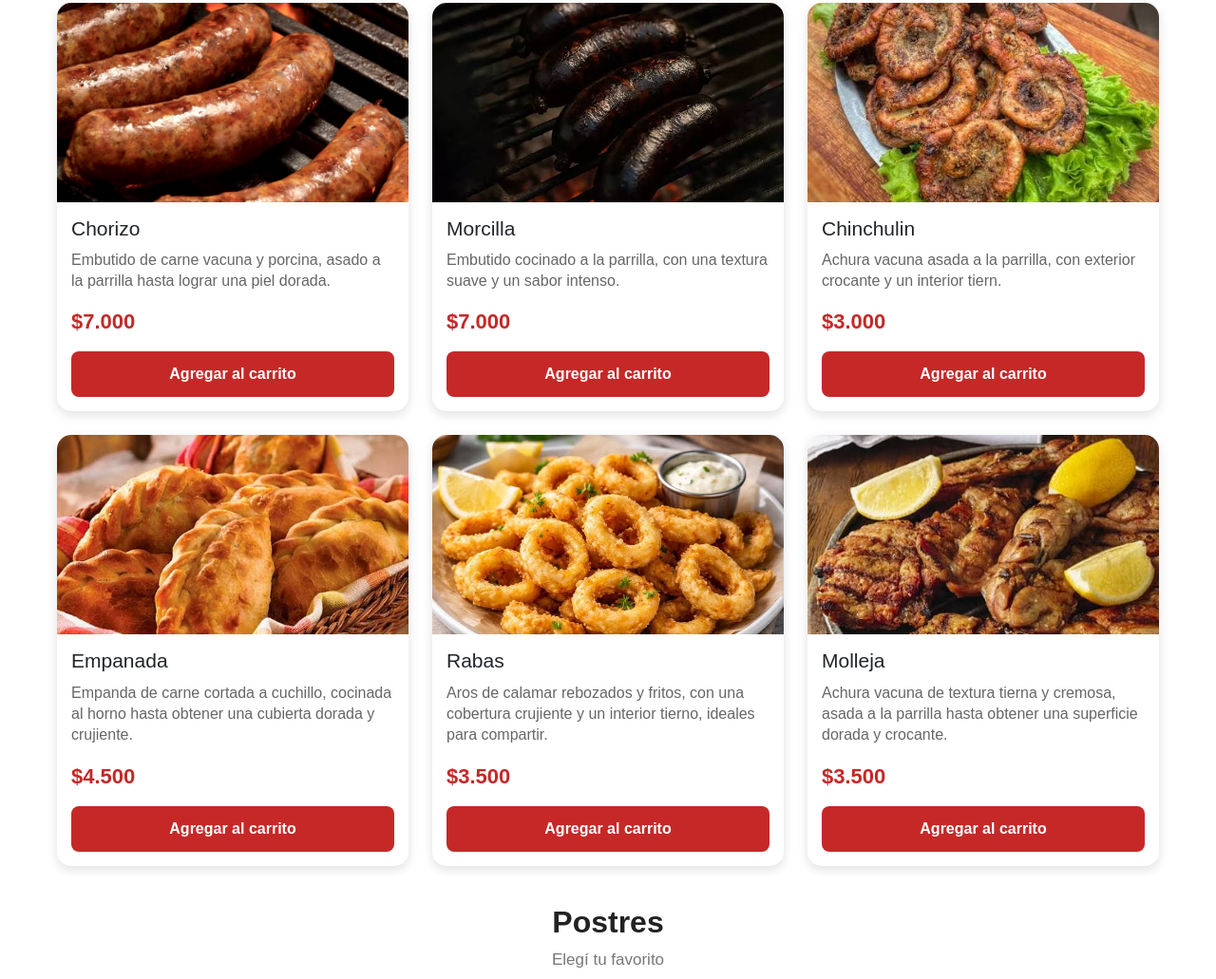
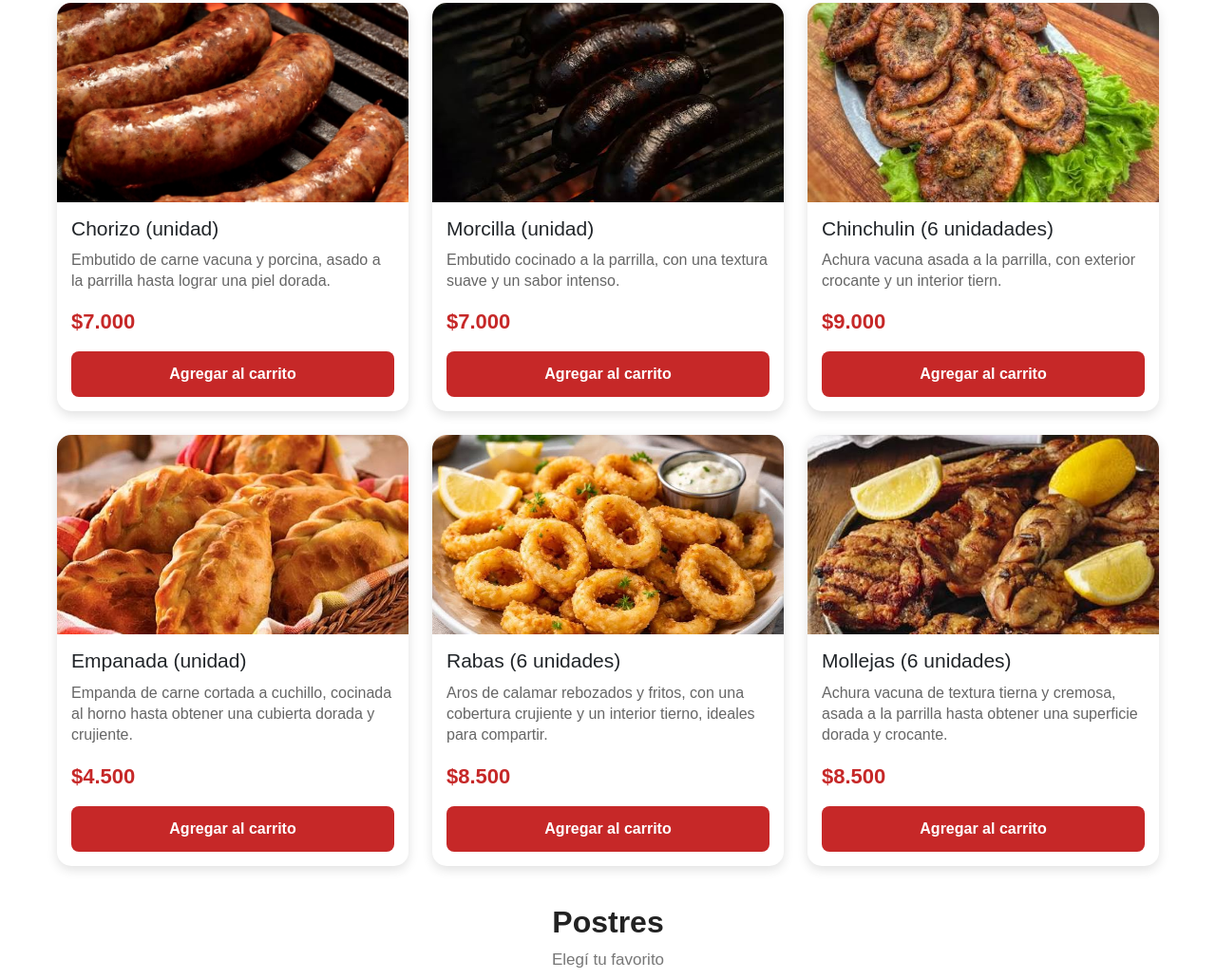
Before and after one commit to BrunoBenavidez04/elCarritodeMarceloo, a plain HTML site: page carrito.html in a window 1280 px wide. Shown: the part 2881-3912 px from the top of the page at 95% size. Drawn offline with nearby package versions, Linux system fonts and the light colour scheme.

```diff
--- a/carrito.html
+++ b/carrito.html
@@ -445,13 +445,13 @@
                 <img src="Chorizo.jpg">
                 <div class="producto-info">
 
-                    <h3>Chorizo</h3>
+                    <h3>Chorizo (unidad)</h3>
                     <p>Embutido de carne vacuna y porcina, asado a la parrilla hasta lograr una piel dorada.</p>
                     <div class="precio">$7.000</div>
 
                     <button
                         class="agregar"
-                        data-nombre="Chorizo"
+                        data-nombre="Chorizo (unidad)"
                         data-precio="7000">
                         Agregar al carrito
                     </button>
@@ -464,13 +464,13 @@
                 <imG src="Morcilla.jpg">
 
                 <div class="producto-info">
-                    <h3>Morcilla</h3>
+                    <h3>Morcilla (unidad)</h3>
                     <p>Embutido  cocinado a la parrilla, con una textura suave y un sabor intenso.</p>
                     <div class="precio">$7.000</div>
 
                     <button
                         class="agregar"
-                        data-nombre="Morcilla"
+                        data-nombre="Morcilla (unidad)"
                         data-precio="7000">
                         Agregar al carrito
                     </button>
@@ -483,14 +483,14 @@
             <div class="producto">
                 <img src="Chinchu.jpg">
                 <div class="producto-info">
-                    <h3>Chinchulin</h3>
+                    <h3>Chinchulin (6 unidadades)</h3>
                     <p>Achura vacuna asada a la parrilla, con exterior crocante y un interior tiern.</p>
-                    <div class="precio">$3.000</div>
+                    <div class="precio">$9.000</div>
 
                     <button
                         class="agregar"
-                        data-nombre="Chinchulin"
-                        data-precio="3000">
+                        data-nombre="Chinchulin (6 unidades)"
+                        data-precio="9000">
                         Agregar al carrito
                     </button>
                 </div>
@@ -502,13 +502,13 @@
                 <img src="empandas.jpg">
 
                 <div class="producto-info">
-                    <h3>Empanada</h3>
+                    <h3>Empanada (unidad)</h3>
                     <p>Empanda de carne cortada a cuchillo, cocinada al horno hasta obtener una cubierta dorada y crujiente.</p>
                     <div class="precio">$4.500</div>
 
                     <button
                         class="agregar"
-                        data-nombre="Empanada"
+                        data-nombre="Empanada (unidad)"
                         data-precio="4500">
                         Agregar al carrito
                     </button>
@@ -520,14 +520,14 @@
             <div class="producto">
                 <img src="rabas.jpg">
                 <div class="producto-info">
-                    <h3>Rabas</h3>
+                    <h3>Rabas (6 unidades)</h3>
                     <p>Aros de calamar rebozados y fritos, con una cobertura crujiente y un interior tierno, ideales para compartir.</p>
-                    <div class="precio">$3.500</div>
+                    <div class="precio">$8.500</div>
 
                     <button
                         class="agregar"
-                        data-nombre="Rabas"
-                        data-precio="3500">
+                        data-nombre="Rabas (6 unidades)"
+                        data-precio="8500">
                         Agregar al carrito
                     </button>
                 </div>
@@ -538,14 +538,14 @@
             <div class="producto">
                 <img src="Mollejas.jpg">
                 <div class="producto-info">
-                    <h3>Molleja</h3>
+                    <h3>Mollejas (6 unidades)</h3>
                     <p>Achura vacuna de textura tierna y cremosa, asada a la parrilla hasta obtener una superficie dorada y crocante.</p>
-                    <div class="precio">$3.500</div>
+                    <div class="precio">$8.500</div>
 <p id="p"></p>
                     <button
                         class="agregar"
-                        data-nombre="Molleja"
-                        data-precio="3500">
+                        data-nombre="Mollejas (6 unidades)"
+                        data-precio="8500">
                         Agregar al carrito
                     </button>
                 </div>
```
